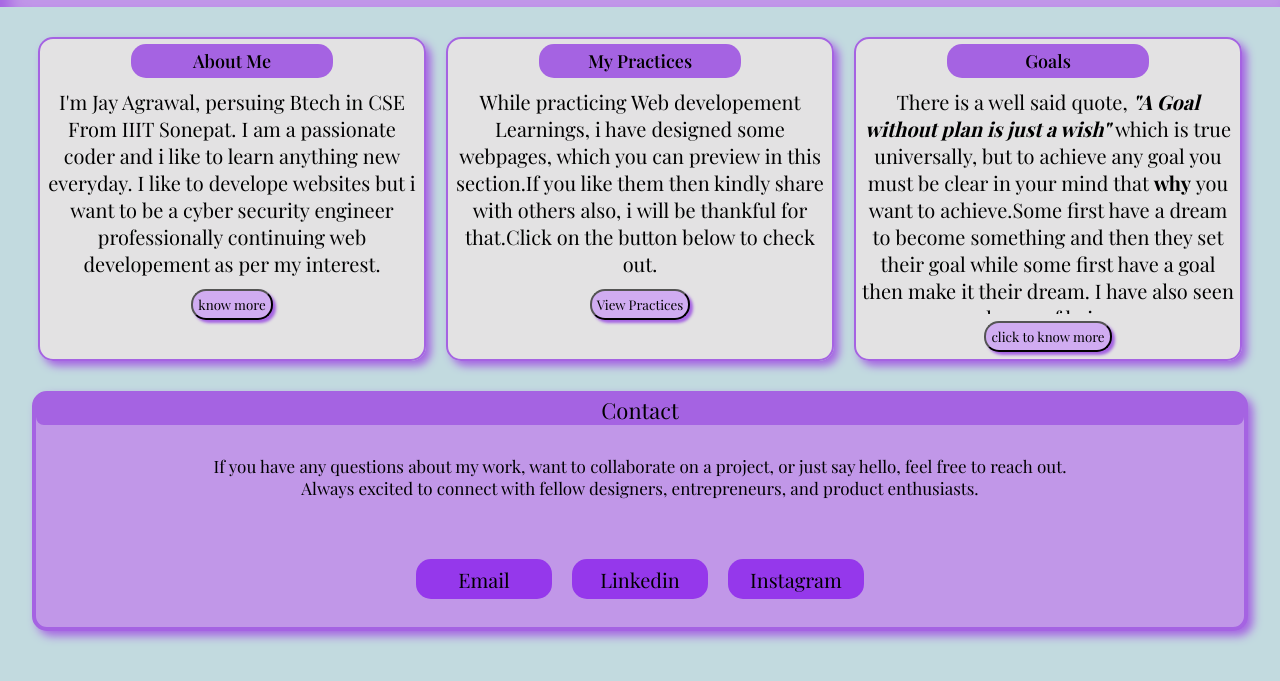
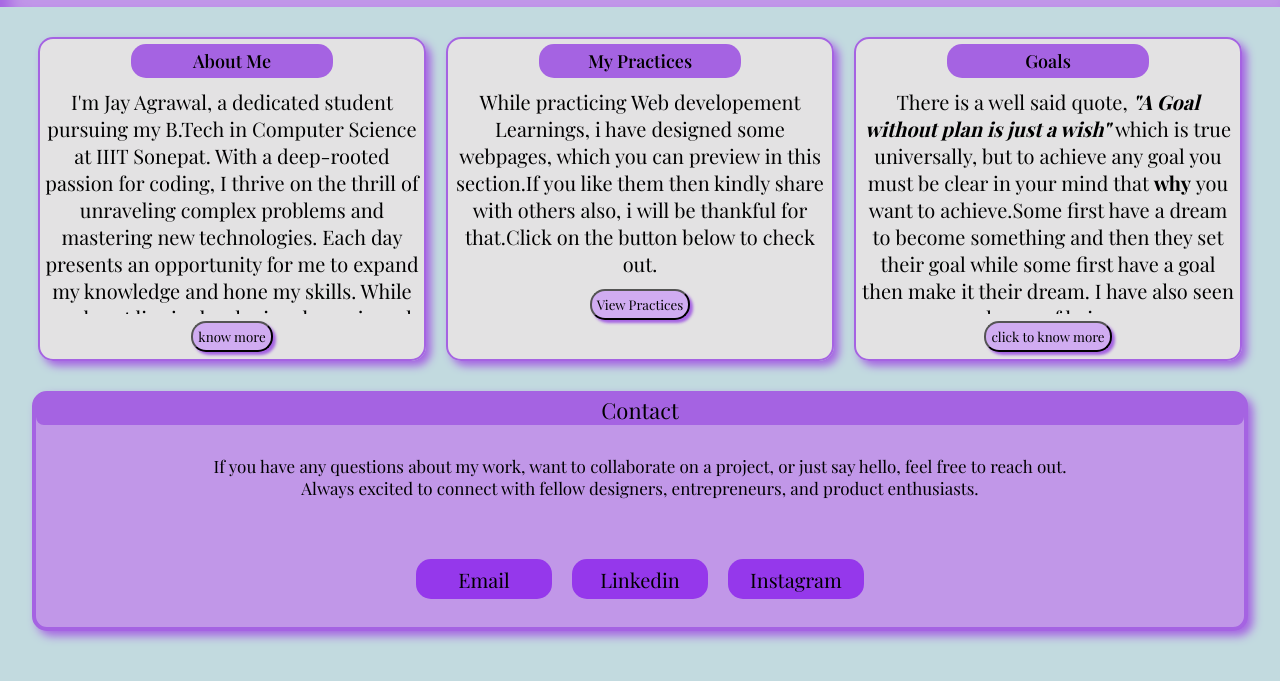
Before and after one commit to Techie-AgrawalJi/My_Portfolio.github.io, a plain HTML site: page index.html in a window 1280 px wide. Shown: the part 87-768 px from the top of the page. Drawn offline with nearby package versions, Linux system fonts and the light colour scheme; a web font is replaced by a local one.

Commit message:
Update index.html

```diff
--- a/index.html
+++ b/index.html
@@ -25,10 +25,7 @@
           <div class="about">
             <div class="abouthead">About Me</div>
             <div class="abouttext">
-              I'm Jay Agrawal, persuing Btech in CSE From IIIT Sonepat. I am a
-              passionate coder and i like to learn anything new everyday. I like
-              to develope websites but i want to be a cyber security engineer
-              professionally continuing web developement as per my interest.
+              I'm Jay Agrawal, a dedicated student pursuing my B.Tech in Computer Science at IIIT Sonepat. With a deep-rooted passion for coding, I thrive on the thrill of unraveling complex problems and mastering new technologies. Each day presents an opportunity for me to expand my knowledge and hone my skills. While my heart lies in developing dynamic and user-friendly websites, my aspirations extend beyond web development. I aim to carve a path in cybersecurity, leveraging my technical expertise to safeguard digital assets and mitigate cyber threats. Balancing my academic pursuits with practical application, I actively seek opportunities to contribute to the ever-evolving landscape of technology and security.
             </div>
             <div >
               <button class="aboutbtn">know more</button>
```
